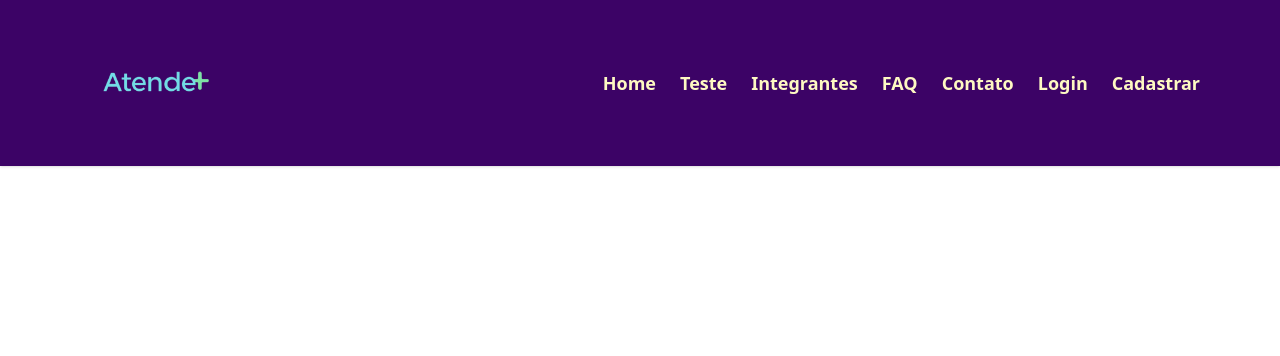
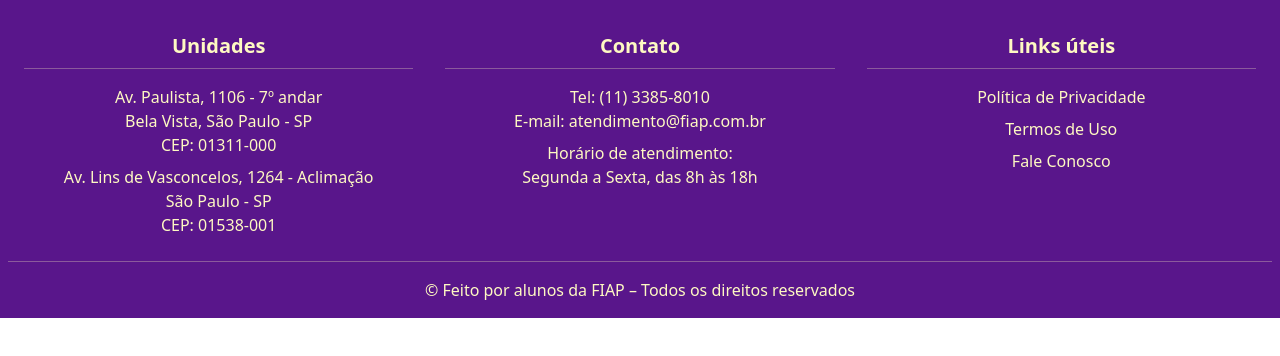
Before and after one commit to ChallengeAnaGuJoao/challenger-front-end-2-sem, a React (Vite) app: page / in a window 1280 px wide. Shown: the top 356 px of the page. Built offline with nearby package versions, Linux system fonts and the light colour scheme.

Commit message:
feat: created footer component

```diff
--- a/src/App.tsx
+++ b/src/App.tsx
@@ -1,12 +1,12 @@
 import { BrowserRouter, Route, Routes } from "react-router-dom"
-import { Header } from "./components/header";
+import { Footer } from "./components/footer";
 
 function App() {
   return (
     <BrowserRouter>
       <Routes>
-        <Route path="/" element={<Header />}>
-          <Route index element={<Header />}/>
+        <Route path="/" element={<Footer/>}>
+          <Route index element={<Footer />}/>
         </Route>
       </Routes>
     </BrowserRouter>
--- /dev/null
+++ b/src/components/footer.tsx
@@ -0,0 +1,47 @@
+export function Footer() {
+  return (
+    <footer className="bg-purple-900 pt-8 pb-4 px-2">
+      <div className="max-w-7xl mx-auto flex flex-col md:flex-row justify-between items-start md:items-stretch gap-8 md:gap-0 border-b border-yellow-100/30 pb-6">
+
+        <div className="flex-1 flex flex-col items-center md:items-center px-4">
+          <h3 className="text-yellow-100 text-lg md:text-xl font-bold mb-4 border-b border-yellow-100/30 w-full text-center pb-2">Unidades</h3>
+          <p className="text-yellow-100 text-center text-base mb-2">
+            Av. Paulista, 1106 - 7º andar<br />
+            Bela Vista, São Paulo - SP<br />
+            CEP: 01311-000
+          </p>
+          <p className="text-yellow-100 text-center text-base">
+            Av. Lins de Vasconcelos, 1264 - Aclimação<br />
+            São Paulo - SP<br />
+            CEP: 01538-001
+          </p>
+        </div>
+
+        <div className="flex-1 flex flex-col items-center px-4">
+          <h3 className="text-yellow-100 text-lg md:text-xl font-bold mb-4 border-b border-yellow-100/30 w-full text-center pb-2">Contato</h3>
+          <p className="text-yellow-100 text-center text-base mb-2">
+            Tel: (11) 3385-8010<br />
+            E-mail: atendimento@fiap.com.br
+          </p>
+          <p className="text-yellow-100 text-center text-base">
+            Horário de atendimento:<br />
+            Segunda a Sexta, das 8h às 18h
+          </p>
+        </div>
+
+        <div className="flex-1 flex flex-col items-center px-4">
+          <h3 className="text-yellow-100 text-lg md:text-xl font-bold mb-4 border-b border-yellow-100/30 w-full text-center pb-2">Links úteis</h3>
+          <p className="text-yellow-100 text-center text-base mb-2"><a href="#">Política de Privacidade</a></p>
+          <p className="text-yellow-100 text-center text-base mb-2"><a href="#">Termos de Uso</a></p>
+          <p className="text-yellow-100 text-center text-base"><a href="#">Fale Conosco</a></p>
+        </div>
+      </div>
+      <div className="text-center mt-4">
+        <p className="text-yellow-100 text-base">&copy; Feito por alunos da FIAP – Todos os direitos reservados</p>
+      </div>
+      <button id="voltarAoTopo" aria-label="Voltar ao topo" className="fixed bottom-4 right-4 bg-transparent text-yellow-100">
+        <i className=""></i>
+      </button>
+    </footer>
+  );
+}
```
